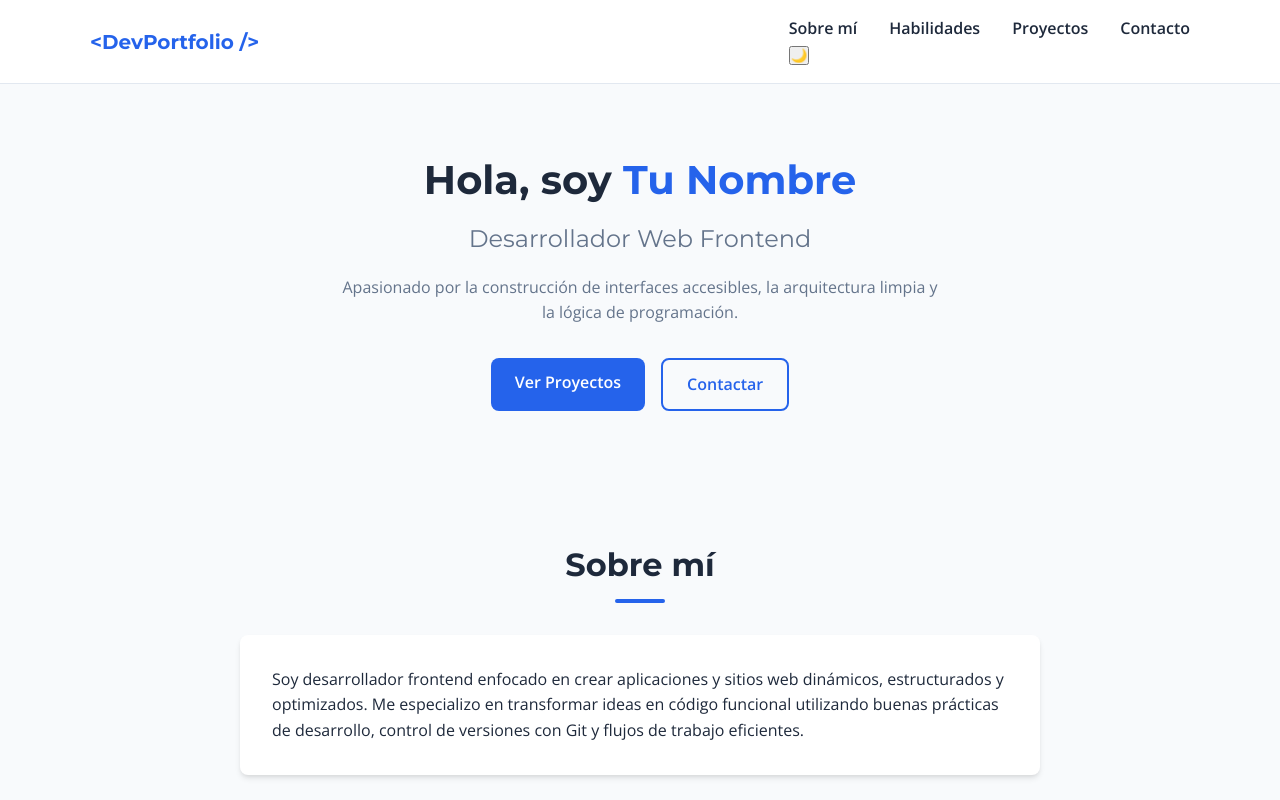
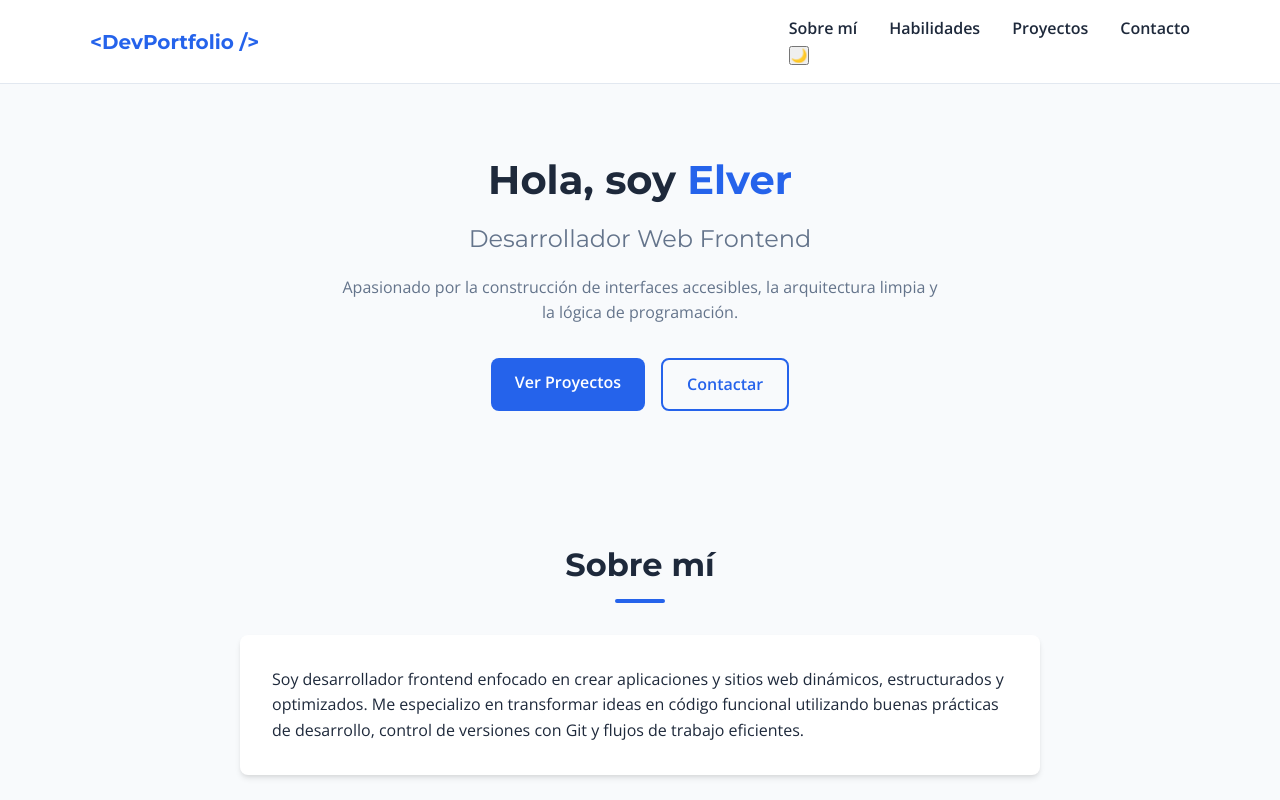
Before and after one commit to elveromero/Mi-Portafolio, a plain HTML site: page index.html in a window 1280 px wide. Shown: the top 800 px of the page. Drawn offline with nearby package versions, Linux system fonts and the light colour scheme.

Commit message:
Fix HTML structure and update content

```diff
--- a/index.html
+++ b/index.html
@@ -36,7 +36,7 @@
   <!-- Hero / Presentación -->
   <section class="hero">
     <div class="container hero-content">
-      <h1>Hola, soy <span class="highlight">Tu Nombre</span></h1>
+      <h1>Hola, soy <span class="highlight">Elver</span></h1>
       <h2>Desarrollador Web Frontend</h2>
       <p>Apasionado por la construcción de interfaces accesibles, la arquitectura limpia y la lógica de programación.</p>
       <div class="hero-buttons">
```
